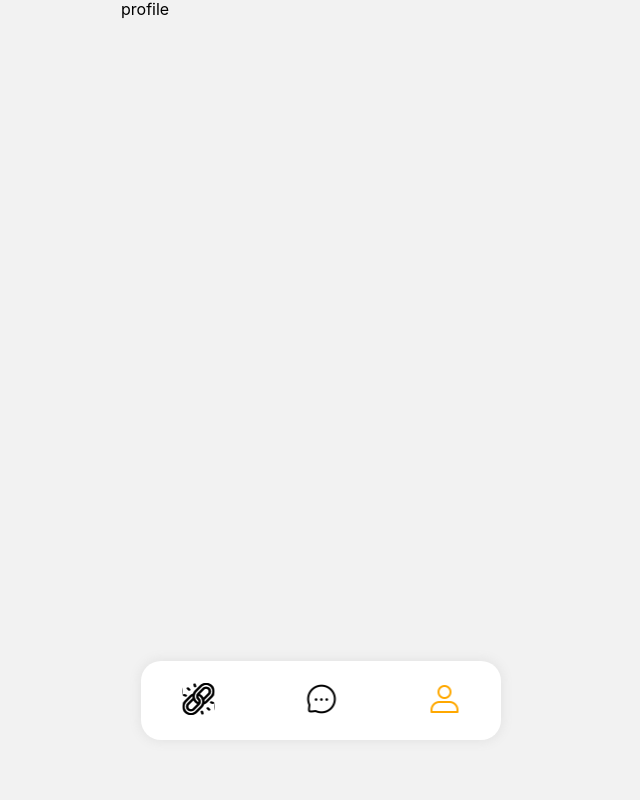
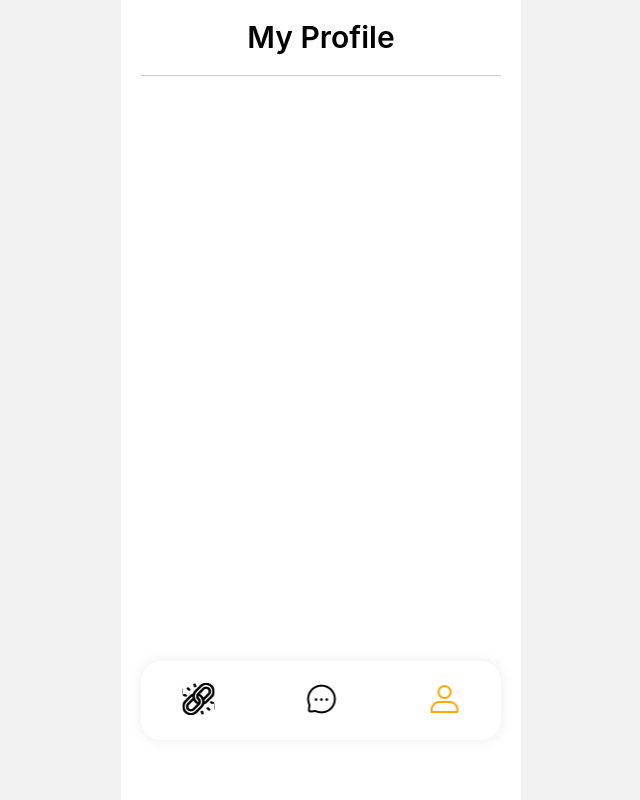
Before and after one commit to Capstone-Everybuddy/EveryBuddy, a React (Create React App) app: page /profile in a window 1280 px wide. Shown: the whole page, without its empty margins (319-959 px from the left). Built offline with nearby package versions, Linux system fonts and the light colour scheme.

Commit message:
feat: Wrapper를 Layout.PageContent로 통일

```diff
--- /dev/null
+++ b/src/components/Layout.tsx
@@ -0,0 +1,15 @@
+import styled from 'styled-components';
+
+const Layout = {
+  PageContent: styled.div`
+    display: flex;
+    flex-direction: column;
+    align-items: center;
+    width: 100%;
+    background-color: white;
+    height: 100vh;
+    padding: 0 20px;
+  `,
+};
+
+export default Layout;
--- a/src/pages/Chatting.tsx
+++ b/src/pages/Chatting.tsx
@@ -1,7 +1,12 @@
-import React from 'react';
+import Header from 'components/Header';
+import Layout from 'components/Layout';
 
 const Chatting = () => {
-  return <div>chatting</div>;
+  return (
+    <Layout.PageContent>
+      <Header title="Chatting" />
+    </Layout.PageContent>
+  );
 };
 
 export default Chatting;
--- a/src/pages/Matching.tsx
+++ b/src/pages/Matching.tsx
@@ -4,11 +4,12 @@ import styled from 'styled-components';
 import { ReactComponent as MatchingSvg } from 'assets/matching_start.svg';
 import Button from 'components/Button';
 import { useNavigate } from 'react-router-dom';
+import Layout from 'components/Layout';
 
 const Matching = () => {
   const navigate = useNavigate();
   return (
-    <Wrapper>
+    <Layout.PageContent>
       <Header title="Matching" />
       <SvgWrapper>
         <MatchingSvg width={300} height={300} />
@@ -22,19 +23,9 @@ const Matching = () => {
         text="매칭 시작하기"
         onClick={() => navigate('/matching-start')}
       />
-    </Wrapper>
+    </Layout.PageContent>
   );
 };
-
-const Wrapper = styled.div`
-  display: flex;
-  flex-direction: column;
-  align-items: center;
-  width: 100%;
-  background-color: white;
-  height: 100vh;
-  padding: 0 20px;
-`;
 
 const SvgWrapper = styled.div`
   margin: 60px 0 0 0;
--- a/src/pages/Profile.tsx
+++ b/src/pages/Profile.tsx
@@ -1,7 +1,12 @@
-import React from 'react';
+import Header from 'components/Header';
+import Layout from 'components/Layout';
 
 const Profile = () => {
-  return <div>profile</div>;
+  return (
+    <Layout.PageContent>
+      <Header title="My Profile" />
+    </Layout.PageContent>
+  );
 };
 
 export default Profile;
```
